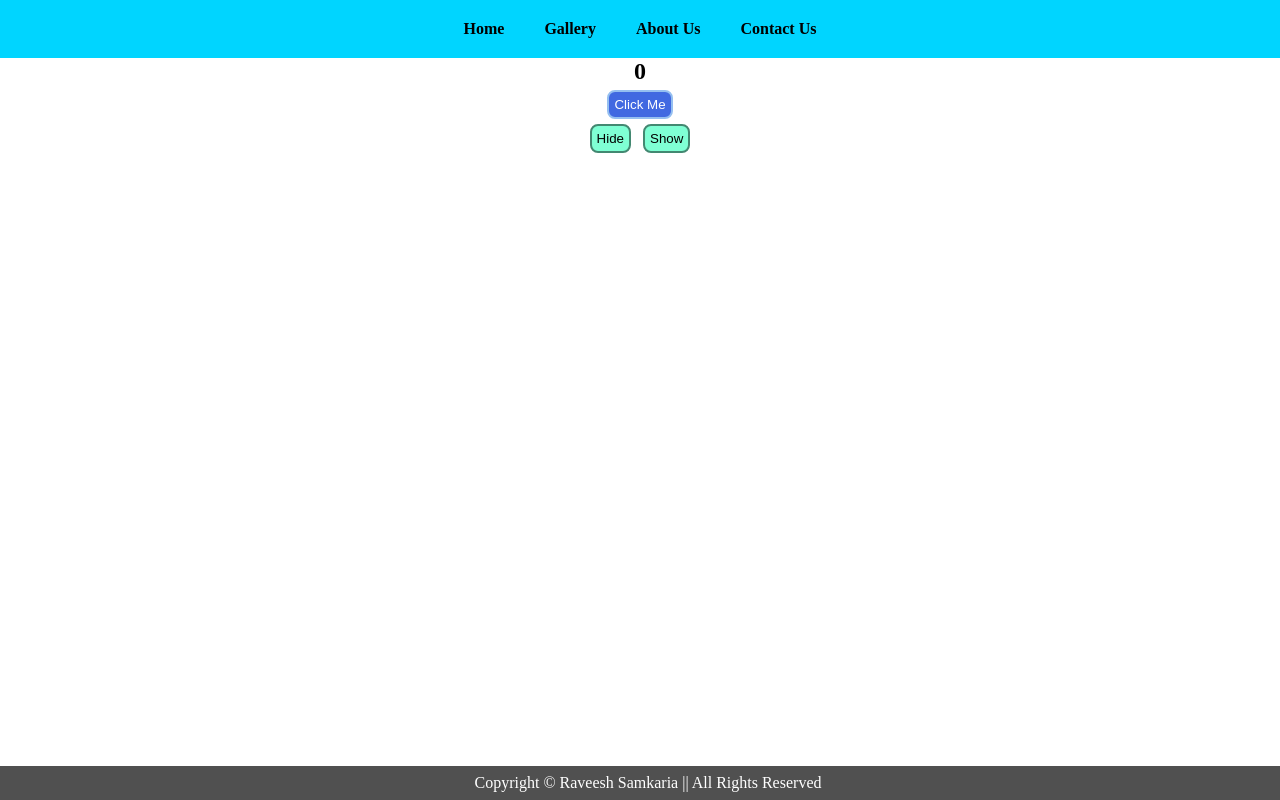
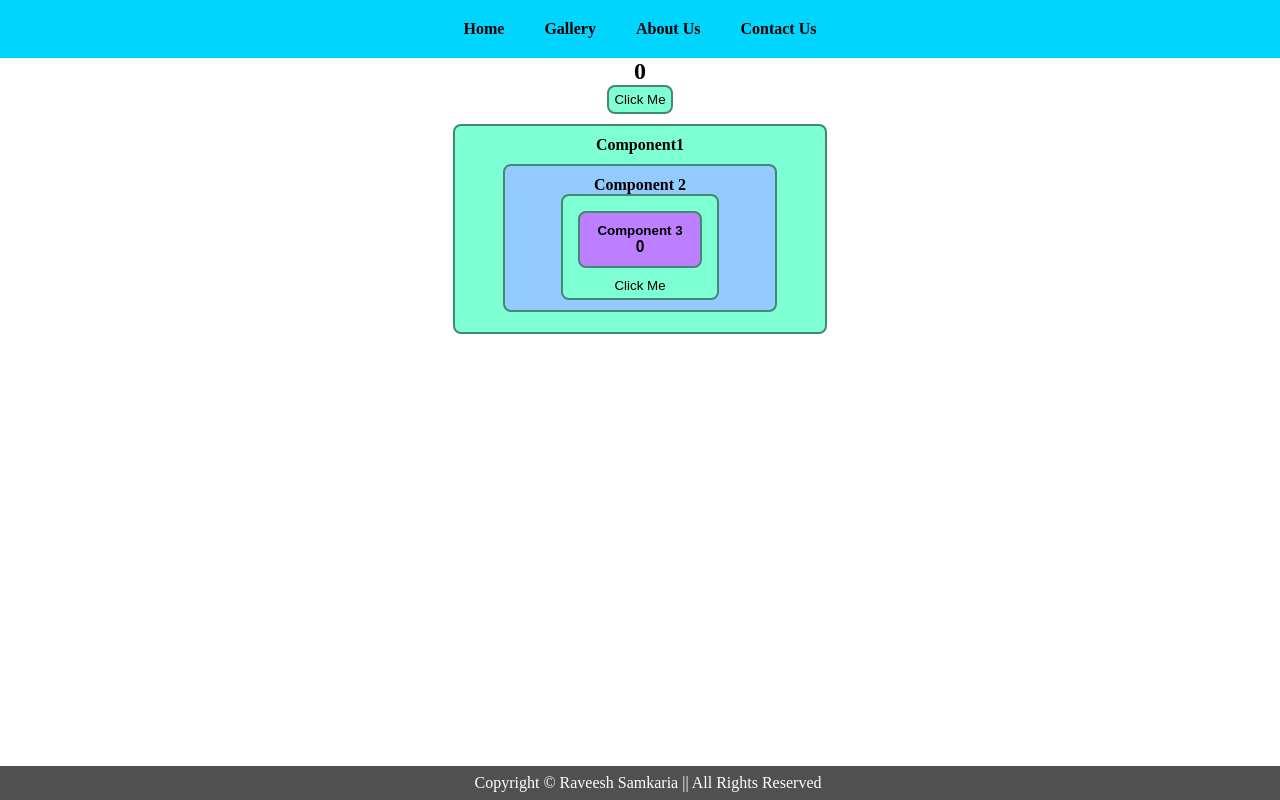
Before and after one commit to raveeshsamkaria/Learn-React, a React (Vite) app in the folder my-app/: page / in a window 1280 px wide. Built offline with nearby package versions, Linux system fonts and the light colour scheme.

Commit message:
Added: useContext() Hook

```diff
--- a/my-app/src/App.jsx
+++ b/my-app/src/App.jsx
@@ -3,9 +3,11 @@ import Navbar from './Components/Navbar'
 // import Users from './Components/Users';
 // import Counter from './Components/Counter'
 // import Api from './Components/Api'
+// import Count from './Components/Count'
+import Component1 from './Components/Component1'
 import Footer from './Components/Footer'
-import Count from './Components/Count'
-// import { useState } from 'react'
+import { counterContext } from "./Context/Counter"
+import { useState } from 'react'
 
 function App() {
   // const users = [
@@ -17,22 +19,28 @@ function App() {
   // ];
 
   // const [state, setState] = useState(true)
+  const [count, setCount] = useState(0)
 
   return (
     <>
-      <Navbar />                              {/* Navbar Component */}
+      <counterContext.Provider value={{count, setCount}}>               {/* Context Provider */}
+      <Navbar />                                                        {/* Navbar Component */}
       {/* <div className="cards">
         <Card title="Card1" price="$ 123" />
         <Card title="Card2" price="$ 456" />
         <Card title="Card3" price="$ 789" />
-      </div> */}                              {/* Card Component */}
-      {/* <Users users={users} /> */}         {/* Users Component */}
-      {/* <Counter /> */}                     {/* useState & useEffect Hook */}
+      </div> */}                                                        {/* Card Component */}
+      {/* <Users users={users} /> */}                                   {/* Users Component */}
+      {/* <Counter /> */}                                               {/* useState() & useEffect() Hook */}
       {/* <button onClick={() => setState(!state)}>Toggle</button>
-      {state ? <Counter /> : ""} */}          {/* useEffect Hook */}
-      {/* <Api /> */}                         {/* useEffect Hook */}
-      <Count />                               {/* useRef Hook */}
-      <Footer />                              {/* Footer Component */}
+      {state ? <Counter /> : ""} */}                                    {/* useEffect() Hook */}
+      {/* <Api /> */}                                                   {/* useEffect() Hook */}
+      {/* <Count /> */}                                                 {/* useRef() Hook */}
+      <h2>{count}</h2>
+      <button onClick={() => {setCount((count) => count + 1)}}>Click Me</button><br />
+      <Component1 />                                                    {/* useContext() Hook */}
+      <Footer />                                                        {/* Footer Component */}
+      </counterContext.Provider>
     </>
   )
 }
--- /dev/null
+++ b/my-app/src/Components/Component1.css
@@ -0,0 +1,13 @@
+.box1 {
+    width: 350px;
+    margin: 10px auto;
+    padding: 10px;
+    text-align: center;
+    background-color: aquamarine;
+    border: 2px solid rgb(67, 136, 113);
+    border-radius: 8px;
+}
+
+.box1:hover {
+    background-color: rgb(250, 223, 214);
+}
--- /dev/null
+++ b/my-app/src/Components/Component1.jsx
@@ -0,0 +1,13 @@
+import Component2 from "./Component2";
+import "./Component1.css"
+
+const Component1 = () => {
+  return (
+    <div className="box1">
+      <h4>Component1</h4>
+      <Component2 />
+    </div>
+  );
+};
+
+export default Component1;
--- /dev/null
+++ b/my-app/src/Components/Component2.css
@@ -0,0 +1,27 @@
+.box2 {
+    width: 250px;
+    margin: 10px auto;
+    padding: 10px;
+    text-align: center;
+    background-color: rgb(147, 203, 255);
+    border: 2px solid rgb(67, 136, 113);
+    border-radius: 8px;
+}
+
+.box2:hover {
+    background-color: rgb(255, 197, 179);
+}
+
+button {
+    padding: 5px;
+    text-align: center;
+    background-color: aquamarine;
+    border: 2px solid rgb(67, 136, 113);
+    border-radius: 8px;
+    cursor: pointer;
+}
+
+button:hover {
+    background-color: rgb(8, 206, 140);
+    color: #fff;
+}
--- /dev/null
+++ b/my-app/src/Components/Component2.jsx
@@ -0,0 +1,19 @@
+import { useContext } from "react";
+import Component3 from "./Component3";
+import { counterContext } from "../Context/Counter";
+import "./Component2.css"
+
+const Component2 = () => {
+  const value = useContext(counterContext);
+  return (
+    <div className="box2">
+      <h4>Component 2</h4>
+      <button onClick={() => value.setCount((count) => count + 1)}>
+        <span><Component3 /></span>
+        Click Me
+      </button>
+    </div>
+  );
+};
+
+export default Component2;
--- /dev/null
+++ b/my-app/src/Components/Component3.css
@@ -0,0 +1,13 @@
+.box3 {
+    width: 100px;
+    margin: 10px;
+    padding: 10px;
+    text-align: center;
+    background-color: rgb(187, 127, 255);
+    border: 2px solid rgb(67, 136, 113);
+    border-radius: 8px;
+}
+
+.box3:hover {
+    background-color: rgb(255, 165, 138);
+}
--- /dev/null
+++ b/my-app/src/Components/Component3.jsx
@@ -0,0 +1,15 @@
+import { useContext } from "react";
+import { counterContext } from "../Context/Counter";
+import "./Component3.css"
+
+const Component3 = () => {
+  const value = useContext(counterContext);
+  return (
+    <div className="box3">
+      <h4>Component 3</h4>
+      <h3>{value.count}</h3>
+    </div>
+  );
+};
+
+export default Component3;
--- /dev/null
+++ b/my-app/src/Context/Counter.js
@@ -0,0 +1,3 @@
+import { createContext } from "react";
+
+export const counterContext = createContext(0)
--- a/my-app/src/index.css
+++ b/my-app/src/index.css
@@ -1,6 +1,7 @@
 * {
   margin: 0;
   padding: 0;
+  text-align: center;
 }
 
 .cards {
```
